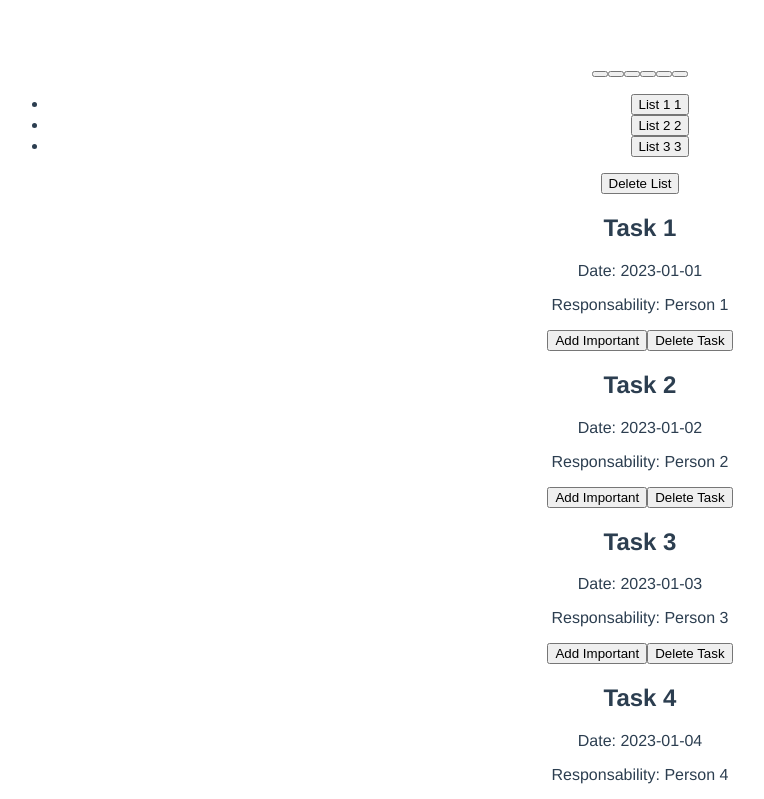
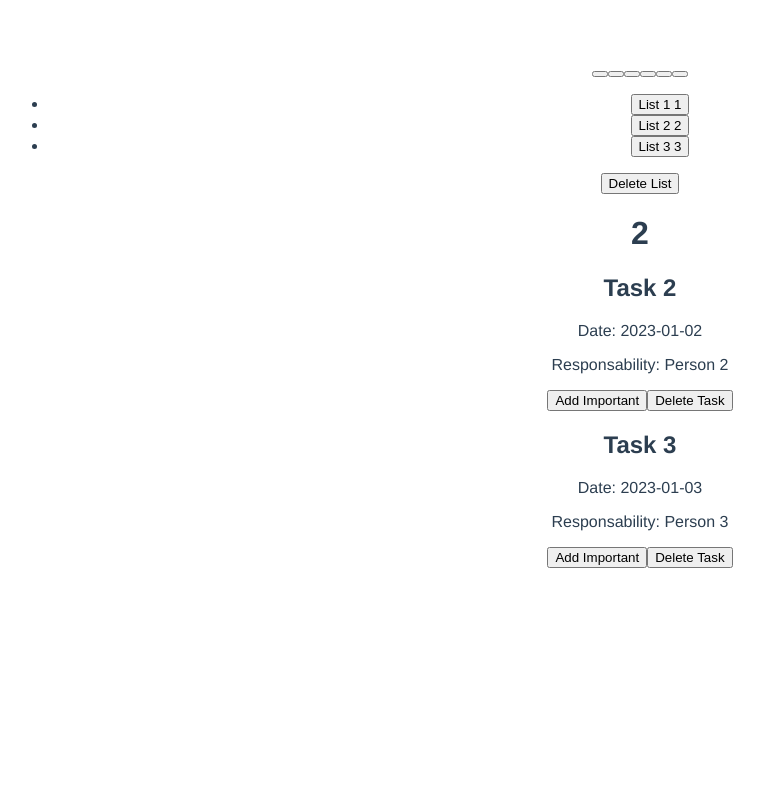
Before and after one commit to JulianaVanier/582-app-to-do-list-vue, a Vue app: page / in a window 1280 px wide. Shown: the top 799 px of the page, without its empty margins (0-764 px from the left). Built offline with nearby package versions, Linux system fonts and the light colour scheme.

Commit message:
list selection buttons working

```diff
--- a/src/App.vue
+++ b/src/App.vue
@@ -3,7 +3,7 @@
     {{ task.labelImportant === true ? "Important" : "" }}
   </button>
 
-  <CategoriesLists :lists="lists"></CategoriesLists>
+  <CategoriesLists :lists="lists" @tasksOfList="tasksOfList"></CategoriesLists>
 
   <!-- <CategoriesLists
     :lists="lists"
@@ -16,6 +16,7 @@
 
   <ListOfTasks
     :tasks="tasks"
+    :idListDisplay="idListDisplay"
     @deleteList="deleteList"
     @addLabelImportant="addLabelImportant"
     @deleteThisTask="deleteThisTask"
@@ -30,6 +31,7 @@ export default {
   name: "App",
   data() {
     return {
+      idListDisplay: 2,
       lists: [
         {
           id: 1,
@@ -135,11 +137,13 @@ export default {
       }
     },
     tasksOfList(id) {
-      for (let i = 0; i < this.tasks.length; i++) {
-        if (this.tasks[i].listId === id) {
-          console.log(this.tasks[i].listId);
-        }
-      }
+      this.idListDisplay = id;
+      // for (let i = 0; i < this.tasks.length; i++) {
+      //   if (this.tasks[i].listId === id) {
+      //     // console.log(this.tasks[i].listId);
+      //     this.id = id;
+      //   }
+      // }
     },
   },
 };
--- a/src/components/ListOfTasks.vue
+++ b/src/components/ListOfTasks.vue
@@ -1,7 +1,7 @@
 <template>
-  <!-- <h1>{{ tasks[0].listName }}</h1> -->
+  <h1>{{ idListDisplay }}</h1>
   <TaskItem
-    v-for="task in tasks"
+    v-for="task in filterList"
     :key="task.id"
     :tasks="task"
     :title="task.listName"
@@ -25,6 +25,10 @@ export default {
       type: Object,
       required: true,
     },
+    idListDisplay: {
+      type: Number,
+      required: true,
+    },
   },
   components: {
     TaskItem,
@@ -39,6 +43,18 @@ export default {
       this.$emit("deleteThisTask", id);
     },
   },
+  computed: {
+    filterList() {
+      var list = [];
+      for (let i = 0; i < this.tasks.length; i++) {
+        if (this.tasks[i].listId === this.idListDisplay) {
+          list.push(this.tasks[i]);
+        }
+      }
+      return list;
+      // return this.tasks.filter((task) => task.listId === this.idListDisplay);
+    },
+  },
 };
 </script>
 
```
